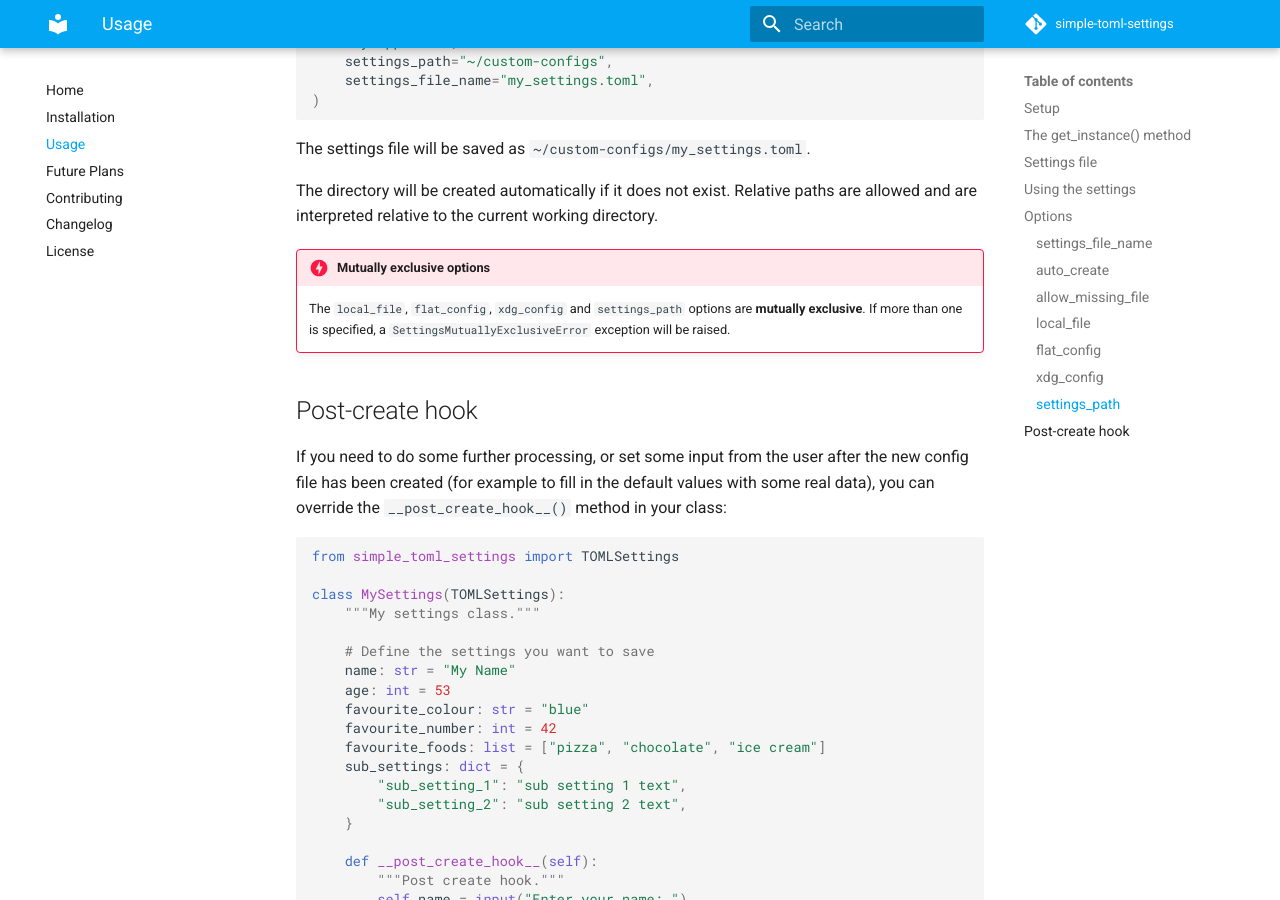
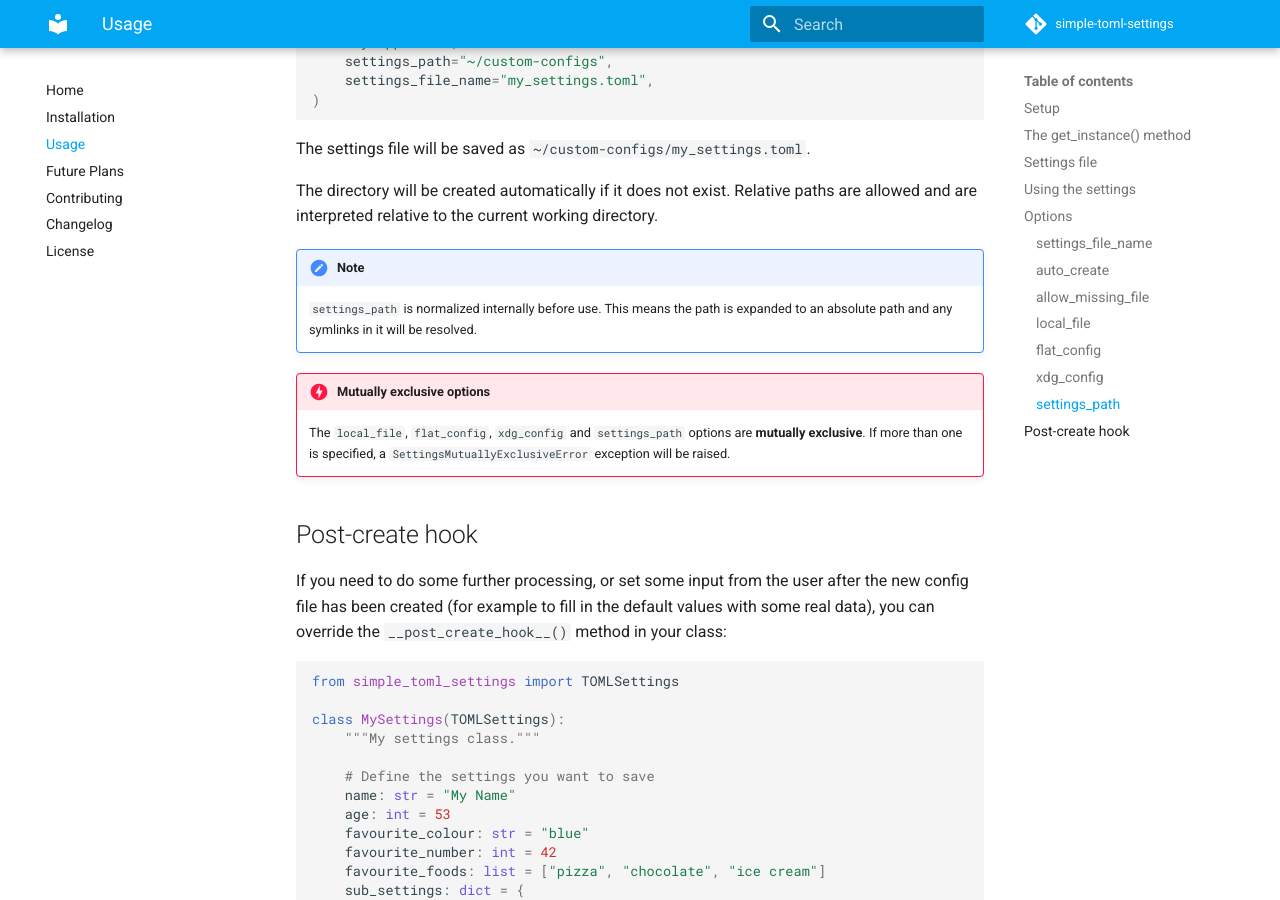
Before and after one commit to seapagan/simple-toml-settings, an MkDocs documentation site: the page built from docs/usage.md, in a window 1280 px wide and 900 px high, scrolled down 6703 px. Built offline with MkDocs 1.6.1 and Material for MkDocs 9.7.7, drawn with Linux system fonts in a browser that asks for light colours; comment, search, counter and statistics services are not loaded.

Commit message:
refactor: resolve custom settings paths

```diff
--- a/docs/usage.md
+++ b/docs/usage.md
@@ -346,6 +346,11 @@ The directory will be created automatically if it does not exist. Relative
 paths are allowed and are interpreted relative to the current working
 directory.
 
+!!! note
+
+    `settings_path` is normalized internally before use. This means the path is
+    expanded to an absolute path and any symlinks in it will be resolved.
+
 !!! Danger "Mutually exclusive options"
 
     The `local_file`, `flat_config`, `xdg_config` and `settings_path` options
```
Also changed, not shown: 1 other file.
